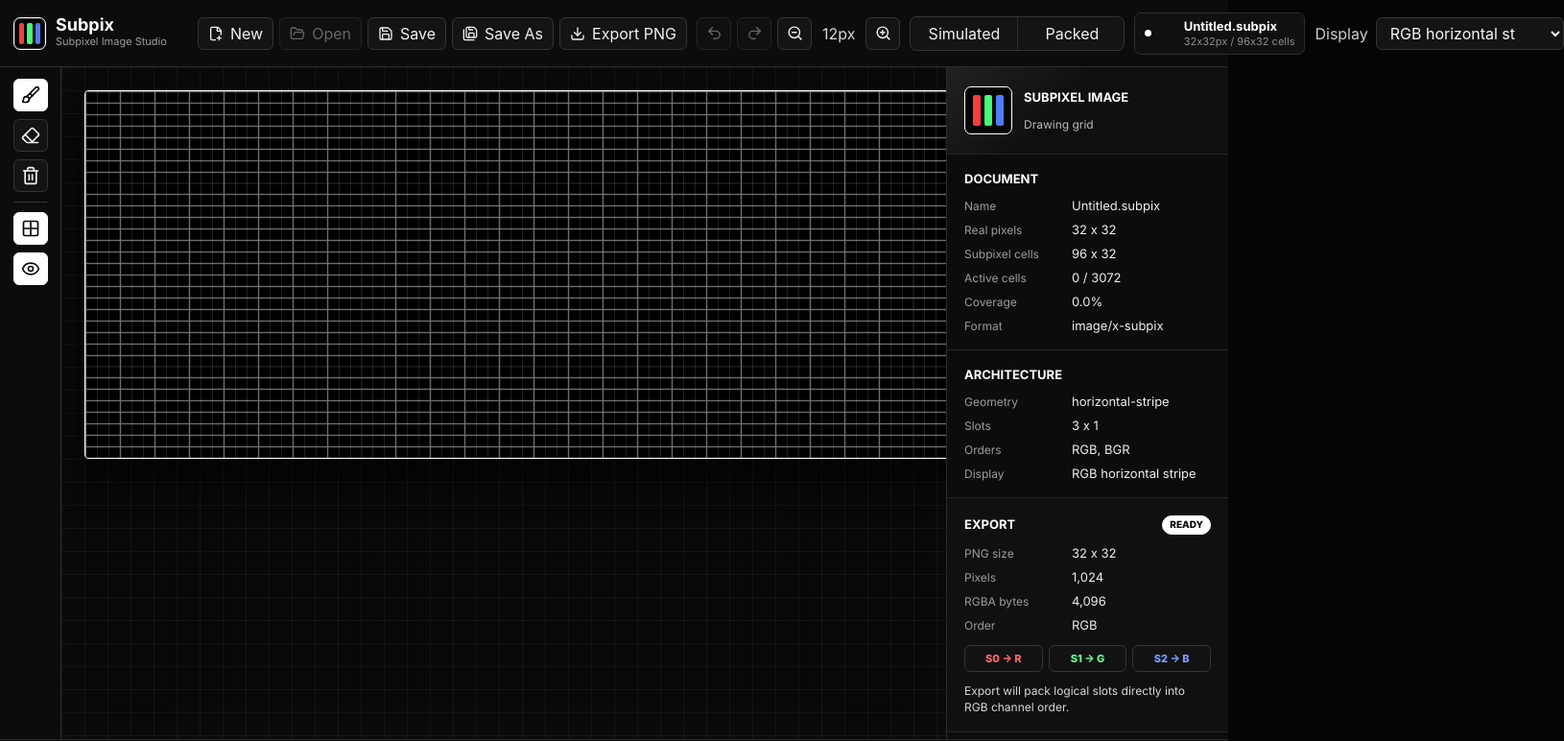
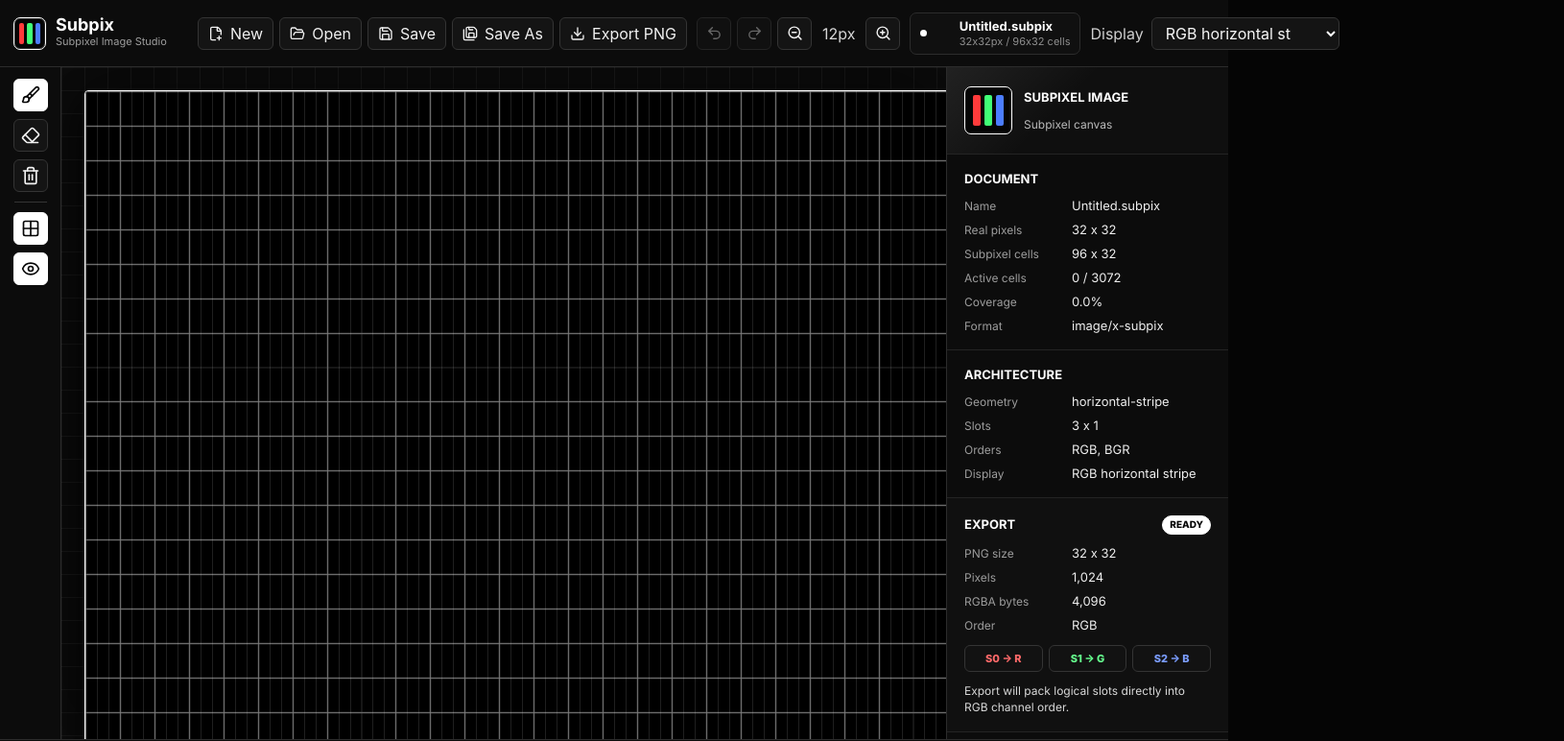
Before and after one commit to Chrissyuh/Subpix, a React (Vite) app: page / in a window 1280 px wide. Shown: the top 772 px of the page at 96% size, 1630 px wide, since content can reach past the window. Built offline with nearby package versions, Linux system fonts and the light colour scheme.

Commit message:
Simplify canvas to simulated editing

```diff
--- a/src/app/App.css
+++ b/src/app/App.css
@@ -117,8 +117,7 @@ button {
 
 .command-button,
 .icon-button,
-.tool-button,
-.segmented-control button {
+.tool-button {
   display: inline-flex;
   align-items: center;
   justify-content: center;
@@ -159,15 +158,13 @@ button {
 
 .command-button:hover,
 .icon-button:hover,
-.tool-button:hover,
-.segmented-control button:hover {
+.tool-button:hover {
   border-color: #ffffff;
   background: #202020;
 }
 
 .command-button:disabled,
-.icon-button:disabled,
-.segmented-control button:disabled {
+.icon-button:disabled {
   color: #666666;
   border-color: #242424;
   background: #101010;
@@ -175,8 +172,7 @@ button {
 }
 
 .icon-button.is-selected,
-.tool-button.is-selected,
-.segmented-control .is-selected {
+.tool-button.is-selected {
   color: #050505;
   border-color: #ffffff;
   background: #ffffff;
@@ -188,28 +184,6 @@ button {
   color: #d8d8d8;
   text-align: center;
   white-space: nowrap;
-}
-
-.segmented-control {
-  display: flex;
-  min-width: 224px;
-  overflow: hidden;
-  border: 1px solid #343434;
-  border-radius: 7px;
-  background: #141414;
-}
-
-.segmented-control button {
-  min-width: 112px;
-  padding: 0 10px;
-  border: 0;
-  border-right: 1px solid #2c2c2c;
-  border-radius: 0;
-  background: transparent;
-}
-
-.segmented-control button:last-child {
-  border-right: 0;
 }
 
 .document-strip {
@@ -332,7 +306,7 @@ button {
   image-rendering: pixelated;
 }
 
-.subpixel-canvas--grid {
+.subpixel-canvas--simulated {
   cursor: crosshair;
 }
 
@@ -348,16 +322,6 @@ button {
   font-size: 12px;
   font-variant-numeric: tabular-nums;
   pointer-events: none;
-}
-
-.canvas-empty-state {
-  display: grid;
-  place-items: center;
-  min-height: 340px;
-  border: 1px dashed #777777;
-  border-radius: 8px;
-  color: #dedede;
-  background: rgba(255, 255, 255, 0.06);
 }
 
 .right-panel {
@@ -772,11 +736,4 @@ dd {
     padding: 0 8px;
   }
 
-  .segmented-control {
-    min-width: 306px;
-  }
-
-  .segmented-control button {
-    min-width: 102px;
-  }
 }
--- a/src/app/App.tsx
+++ b/src/app/App.tsx
@@ -20,7 +20,7 @@ import {
   ZoomOut
 } from "lucide-react";
 import { SubpixelCanvas } from "@/canvas/SubpixelCanvas";
-import { getDesktopApi, isDesktopRuntime } from "@/app/desktopApi";
+import { getDesktopApi } from "@/app/desktopApi";
 import type { DesktopAppCommand } from "@/app/desktopApiTypes";
 import { getSubpixDocumentStats } from "@/format/documentStats";
 import { getExportReadiness } from "@/format/exportReadiness";
@@ -54,16 +54,10 @@ import {
   normalizeDocumentName,
   SUBPIX_INTERNAL_MIME,
   type DisplayProfileId,
-  type Tool,
-  type ViewMode
+  type Tool
 } from "@/format/subpixTypes";
 import { useDocumentStore } from "@/state/documentStore";
 import { baseNameFromPath, ensurePngFileName, ensureSubpixFileName } from "@/utils/fileNames";
-
-const PREVIEW_MODES: Array<{ id: Exclude<ViewMode, "grid">; label: string }> = [
-  { id: "simulated", label: "Simulated" },
-  { id: "packed", label: "Packed" }
-];
 
 const TOOL_LABELS: Record<Tool, string> = {
   brush: "Brush",
@@ -112,7 +106,6 @@ export function App(): ReactElement {
   const initialPreferences = useMemo(() => readAppPreferences(), []);
   const isDirtyRef = useRef(state.isDirty);
   const [tool, setTool] = useState<Tool>(initialPreferences.tool);
-  const [viewMode, setViewMode] = useState<ViewMode>("grid");
   const [displayProfile, setDisplayProfile] = useState<DisplayProfileId>(initialPreferences.displayProfile);
   const [zoom, setZoom] = useState(initialPreferences.zoom);
   const [showGrid, setShowGrid] = useState(initialPreferences.showGrid);
@@ -132,8 +125,7 @@ export function App(): ReactElement {
   const fileLabel = ensureSubpixFileName(suggestedBaseName);
   const documentStats = useMemo(() => getSubpixDocumentStats(document, renderOrder), [document, renderOrder]);
   const exportReadiness = useMemo(() => getExportReadiness(document, displayProfile), [displayProfile, document]);
-  const activeViewLabel =
-    viewMode === "grid" ? "Drawing grid" : viewMode === "simulated" ? "Simulated preview" : "Packed preview";
+  const activeViewLabel = "Subpixel canvas";
   const windowTitle = `${state.isDirty ? "*" : ""}${ensureSubpixFileName(suggestedBaseName)} - Subpix`;
 
   useEffect(() => {
@@ -170,7 +162,6 @@ export function App(): ReactElement {
       try {
         const nextDocument = loadSubpix(result.content);
         actions.loadDocument(nextDocument, result.filePath);
-        setViewMode("grid");
         setStatusMessage(`Opened ${ensureSubpixFileName(baseNameFromPath(result.filePath))}.`);
       } catch (error) {
         setStatusMessage(`Open failed: ${formatError(error)}`);
@@ -192,13 +183,6 @@ export function App(): ReactElement {
   }, [actions]);
 
   useEffect(() => {
-    if (viewMode === "packed" && !packedAvailable) {
-      setViewMode("simulated");
-      setStatusMessage("Packed preview is disabled for the selected display profile.");
-    }
-  }, [packedAvailable, viewMode]);
-
-  useEffect(() => {
     return getDesktopApi().onAppCommand((command) => {
       handleAppCommand(command);
     });
@@ -215,12 +199,6 @@ export function App(): ReactElement {
           event.preventDefault();
           setIsNewDocumentDialogOpen(false);
           return;
-        }
-
-        if (!editableTarget && viewMode !== "grid") {
-          event.preventDefault();
-          setViewMode("grid");
-          setStatusMessage("Returned to drawing grid.");
         }
       }
 
@@ -271,16 +249,6 @@ export function App(): ReactElement {
       } else if (key === "-") {
         event.preventDefault();
         adjustZoom(zoom - ZOOM_STEP);
-      } else if (key === "1") {
-        event.preventDefault();
-        setViewMode("grid");
-        setStatusMessage("Drawing grid selected.");
-      } else if (key === "2") {
-        event.preventDefault();
-        setPreviewMode("simulated");
-      } else if (key === "3") {
-        event.preventDefault();
-        setPreviewMode("packed");
       }
     }
 
@@ -298,19 +266,7 @@ export function App(): ReactElement {
 
   function selectTool(nextTool: Tool): void {
     setTool(nextTool);
-    setViewMode("grid");
     setStatusMessage(`${TOOL_LABELS[nextTool]} selected.`);
-  }
-
-  function setPreviewMode(nextMode: Exclude<ViewMode, "grid">): void {
-    if (nextMode === "packed" && !packedAvailable) {
-      setStatusMessage("Packed preview is disabled for the selected display profile.");
-      return;
-    }
-
-    const resolvedMode = viewMode === nextMode ? "grid" : nextMode;
-    setViewMode(resolvedMode);
-    setStatusMessage(resolvedMode === "grid" ? "Returned to drawing grid." : `${nextMode === "packed" ? "Packed" : "Simulated"} preview.`);
   }
 
   function toggleGrid(): void {
@@ -363,16 +319,6 @@ export function App(): ReactElement {
       case "select-eraser":
         selectTool("eraser");
         break;
-      case "show-grid-view":
-        setViewMode("grid");
-        setStatusMessage("Drawing grid selected.");
-        break;
-      case "show-simulated-view":
-        setPreviewMode("simulated");
-        break;
-      case "show-packed-view":
-        setPreviewMode("packed");
-        break;
       case "zoom-in":
         adjustZoom(zoom + ZOOM_STEP);
         break;
@@ -408,7 +354,6 @@ export function App(): ReactElement {
     const pattern = getSubpixPattern(patternId);
     actions.insertPattern(pattern.id);
     setSelectedPattern(pattern.id);
-    setViewMode("grid");
     setStatusMessage(`Inserted ${pattern.label}.`);
   }
 
@@ -447,7 +392,6 @@ export function App(): ReactElement {
 
     const name = normalizeDocumentName(newDocumentDraft.name);
     actions.newDocument({ name, widthPixels, heightPixels });
-    setViewMode("grid");
     setIsNewDocumentDialogOpen(false);
     setNewDocumentError(null);
     setStatusMessage(`Created ${ensureSubpixFileName(name)} (${widthPixels}x${heightPixels}px).`);
@@ -466,7 +410,6 @@ export function App(): ReactElement {
 
       const nextDocument = loadSubpix(result.content);
       actions.loadDocument(nextDocument, result.filePath);
-      setViewMode("grid");
       setStatusMessage(`Opened ${ensureSubpixFileName(baseNameFromPath(result.filePath))}.`);
     } catch (error) {
       setStatusMessage(`Open failed: ${formatError(error)}`);
@@ -543,7 +486,7 @@ export function App(): ReactElement {
             <FilePlus2 size={16} />
             New
           </button>
-          <button className="command-button" onClick={() => void handleOpen()} disabled={!isDesktopRuntime()}>
+          <button className="command-button" onClick={() => void handleOpen()}>
             <FolderOpen size={16} />
             Open
           </button>
@@ -559,7 +502,7 @@ export function App(): ReactElement {
             className="command-button"
             onClick={() => void handleExportPng()}
             disabled={!packedAvailable}
-            title={packedAvailable ? "Export packed RGB PNG" : "PNG export requires a compatible display profile"}
+            title={packedAvailable ? "Export RGB PNG" : "PNG export requires a compatible display profile"}
           >
             <Download size={16} />
             Export PNG
@@ -580,20 +523,6 @@ export function App(): ReactElement {
           <button className="icon-button" title="Zoom in (+)" onClick={() => adjustZoom(zoom + ZOOM_STEP)} disabled={zoom >= MAX_ZOOM}>
             <ZoomIn size={17} />
           </button>
-        </div>
-
-        <div className="segmented-control" aria-label="Preview mode">
-          {PREVIEW_MODES.map((mode) => (
-            <button
-              key={mode.id}
-              className={viewMode === mode.id ? "is-selected" : ""}
-              aria-pressed={viewMode === mode.id}
-              onClick={() => setPreviewMode(mode.id)}
-              disabled={mode.id === "packed" && !packedAvailable}
-            >
-              {mode.label}
-            </button>
-          ))}
         </div>
 
         <div className="document-strip" title={fileLabel}>
@@ -659,8 +588,6 @@ export function App(): ReactElement {
       <main className="workspace">
         <SubpixelCanvas
           document={document}
-          viewMode={viewMode}
-          displayProfile={displayProfile}
           order={renderOrder}
           tool={tool}
           zoom={zoom}
--- a/src/app/desktopApi.ts
+++ b/src/app/desktopApi.ts
@@ -26,10 +26,76 @@ function downloadText(content: string, fileName: string, mimeType: string): void
   URL.revokeObjectURL(href);
 }
 
+function cleanupInput(input: HTMLInputElement): void {
+  input.remove();
+}
+
+async function readPickedSubpixFile(file: File): Promise<DesktopOpenResult> {
+  return {
+    content: await file.text(),
+    filePath: file.name
+  };
+}
+
+function pickSubpixFile(): Promise<DesktopOpenResult | null> {
+  return new Promise((resolve, reject) => {
+    const input = document.createElement("input");
+    let settled = false;
+
+    function cleanup(): void {
+      window.removeEventListener("focus", handleFocus);
+      cleanupInput(input);
+    }
+
+    function settle(result: DesktopOpenResult | null): void {
+      if (settled) {
+        return;
+      }
+
+      settled = true;
+      cleanup();
+      resolve(result);
+    }
+
+    function fail(error: unknown): void {
+      if (settled) {
+        return;
+      }
+
+      settled = true;
+      cleanup();
+      reject(error);
+    }
+
+    function handleFocus(): void {
+      window.setTimeout(() => {
+        if (!settled && (!input.files || input.files.length === 0)) {
+          settle(null);
+        }
+      }, 250);
+    }
+
+    input.type = "file";
+    input.accept = ".subpix,image/x-subpix,application/json";
+    input.style.display = "none";
+    input.addEventListener("change", () => {
+      const file = input.files?.[0];
+      if (!file) {
+        settle(null);
+        return;
+      }
+
+      readPickedSubpixFile(file).then(settle).catch(fail);
+    });
+
+    document.body.append(input);
+    window.addEventListener("focus", handleFocus);
+    input.click();
+  });
+}
+
 const browserFallback: DesktopApi = {
-  openSubpix: async (): Promise<DesktopOpenResult | null> => {
-    throw new Error("Opening files is available in the Subpix desktop app.");
-  },
+  openSubpix: pickSubpixFile,
   getLaunchSubpixFile: async (): Promise<DesktopOpenResult | null> => null,
   onOpenSubpixFile: () => () => undefined,
   onAppCommand: () => () => undefined,
@@ -46,7 +112,3 @@ const browserFallback: DesktopApi = {
 export function getDesktopApi(): DesktopApi {
   return window.subpixDesktop ?? browserFallback;
 }
-
-export function isDesktopRuntime(): boolean {
-  return Boolean(window.subpixDesktop);
-}
--- a/src/app/desktopApiTypes.ts
+++ b/src/app/desktopApiTypes.ts
@@ -32,9 +32,6 @@ export type DesktopAppCommand =
   | "insert-slot-sweep"
   | "select-brush"
   | "select-eraser"
-  | "show-grid-view"
-  | "show-simulated-view"
-  | "show-packed-view"
   | "zoom-in"
   | "zoom-out"
   | "toggle-grid"
--- a/src/canvas/SubpixelCanvas.tsx
+++ b/src/canvas/SubpixelCanvas.tsx
@@ -1,16 +1,11 @@
 import { useEffect, useMemo, useRef, useState, type ReactElement } from "react";
-import { renderPackedPreview } from "@/canvas/renderPackedPreview";
 import { renderSimulatedView } from "@/canvas/renderSimulatedView";
-import { renderSubpixelGrid } from "@/canvas/renderSubpixelGrid";
 import {
-  canUsePackedPreview,
   getHeightSubpixels,
   getWidthSubpixels,
-  type DisplayProfileId,
   type SubpixDocument,
   type SubpixOrder,
-  type Tool,
-  type ViewMode
+  type Tool
 } from "@/format/subpixTypes";
 
 interface CanvasMetrics {
@@ -22,8 +17,6 @@ interface CanvasMetrics {
 
 export interface SubpixelCanvasProps {
   document: SubpixDocument;
-  viewMode: ViewMode;
-  displayProfile: DisplayProfileId;
   order: SubpixOrder;
   tool: Tool;
   zoom: number;
@@ -34,41 +27,19 @@ export interface SubpixelCanvasProps {
   onEndStroke: () => void;
 }
 
-function getCanvasMetrics(document: SubpixDocument, viewMode: ViewMode, zoom: number): CanvasMetrics {
+function getCanvasMetrics(document: SubpixDocument, zoom: number): CanvasMetrics {
   const widthSubpixels = getWidthSubpixels(document);
-  const heightSubpixels = getHeightSubpixels(document);
-
-  if (viewMode === "packed") {
-    const pixelSize = zoom * 3;
-    return {
-      width: document.document.widthPixels * pixelSize,
-      height: document.document.heightPixels * pixelSize,
-      subpixelCellWidth: zoom,
-      subpixelCellHeight: zoom
-    };
-  }
-
-  if (viewMode === "simulated") {
-    return {
-      width: widthSubpixels * zoom,
-      height: document.document.heightPixels * zoom * 3,
-      subpixelCellWidth: zoom,
-      subpixelCellHeight: zoom * 3
-    };
-  }
 
   return {
     width: widthSubpixels * zoom,
-    height: heightSubpixels * zoom,
+    height: getHeightSubpixels(document) * zoom * 3,
     subpixelCellWidth: zoom,
-    subpixelCellHeight: zoom
+    subpixelCellHeight: zoom * 3
   };
 }
 
 export function SubpixelCanvas({
   document,
-  viewMode,
-  displayProfile,
   order,
   tool,
   zoom,
@@ -82,8 +53,7 @@ export function SubpixelCanvas({
   const drawingRef = useRef(false);
   const lastPaintedRef = useRef<string | null>(null);
   const [pointerCell, setPointerCell] = useState<{ x: number; y: number } | null>(null);
-  const metrics = useMemo(() => getCanvasMetrics(document, viewMode, zoom), [document, viewMode, zoom]);
-  const packedAvailable = canUsePackedPreview(document, displayProfile);
+  const metrics = useMemo(() => getCanvasMetrics(document, zoom), [document, zoom]);
 
   useEffect(() => {
     const canvas = canvasRef.current;
@@ -105,39 +75,16 @@ export function SubpixelCanvas({
     ctx.setTransform(dpr, 0, 0, dpr, 0, 0);
     ctx.imageSmoothingEnabled = false;
 
-    if (viewMode === "packed" && packedAvailable) {
-      renderPackedPreview(ctx, document, {
-        pixelSize: zoom * 3,
-        order,
-        showGrid
-      });
-      return;
-    }
-
-    if (viewMode === "simulated") {
-      renderSimulatedView(ctx, document, {
-        subpixelWidth: zoom,
-        pixelHeight: zoom * 3,
-        order,
-        showGrid,
-        showPixelBoundaries
-      });
-      return;
-    }
-
-    renderSubpixelGrid(ctx, document, {
-      cellSize: zoom,
+    renderSimulatedView(ctx, document, {
+      subpixelWidth: zoom,
+      pixelHeight: zoom * 3,
       order,
       showGrid,
       showPixelBoundaries
     });
-  }, [displayProfile, document, metrics, order, packedAvailable, showGrid, showPixelBoundaries, viewMode, zoom]);
+  }, [document, metrics, order, showGrid, showPixelBoundaries, zoom]);
 
   function getCellFromPointer(event: React.PointerEvent<HTMLCanvasElement>): { x: number; y: number } | null {
-    if (viewMode !== "grid") {
-      return null;
-    }
-
     const rect = event.currentTarget.getBoundingClientRect();
     const x = Math.floor((event.clientX - rect.left) / metrics.subpixelCellWidth);
     const y = Math.floor((event.clientY - rect.top) / metrics.subpixelCellHeight);
@@ -162,7 +109,7 @@ export function SubpixelCanvas({
   }
 
   function handlePointerDown(event: React.PointerEvent<HTMLCanvasElement>): void {
-    if (event.button !== 0 || viewMode !== "grid") {
+    if (event.button !== 0) {
       return;
     }
 
@@ -199,27 +146,19 @@ export function SubpixelCanvas({
     }
   }
 
-  if (viewMode === "packed" && !packedAvailable) {
-    return (
-      <div className="canvas-empty-state" role="status">
-        Packed preview is disabled for the selected display profile.
-      </div>
-    );
-  }
-
   return (
     <div className="canvas-stage">
       <canvas
         ref={canvasRef}
         aria-label="Subpixel artwork canvas"
-        className={`subpixel-canvas subpixel-canvas--${viewMode}`}
+        className="subpixel-canvas subpixel-canvas--simulated"
         onPointerDown={handlePointerDown}
         onPointerMove={handlePointerMove}
         onPointerUp={handlePointerUp}
         onPointerCancel={handlePointerUp}
         onPointerLeave={() => setPointerCell(null)}
       />
-      {viewMode === "grid" && pointerCell ? (
+      {pointerCell ? (
         <div className="cell-readout">
           {pointerCell.x}, {pointerCell.y}
         </div>
--- a/src/format/exportReadiness.ts
+++ b/src/format/exportReadiness.ts
@@ -56,7 +56,7 @@ function getStatusLabel(status: ExportReadinessStatus): string {
 
 function getMessage(status: ExportReadinessStatus): string {
   if (status === "blocked") {
-    return "Packed PNG export is disabled for the selected display profile.";
+    return "PNG export is disabled for the selected display profile.";
   }
 
   if (status === "remapped") {
--- a/src/format/patterns.ts
+++ b/src/format/patterns.ts
@@ -12,7 +12,7 @@ export const SUBPIX_PATTERNS: SubpixPatternDefinition[] = [
   {
     id: "calibration-bars",
     label: "Calibration bars",
-    summary: "RGB slot bars with a packed-pixel checker band."
+    summary: "RGB slot bars with an exported-pixel checker band."
   },
   {
     id: "slot-sweep",
--- a/src/format/subpixTypes.ts
+++ b/src/format/subpixTypes.ts
@@ -10,7 +10,6 @@ export const MIN_DOCUMENT_PIXELS = 1;
 export const MAX_DOCUMENT_PIXELS = 512;
 
 export type SubpixOrder = "RGB" | "BGR";
-export type ViewMode = "grid" | "simulated" | "packed";
 export type Tool = "brush" | "eraser";
 export type DisplayProfileId = "rgb-horizontal" | "bgr-horizontal" | "incompatible";
 
@@ -158,11 +157,11 @@ export function getCompatibilityMessage(document: SubpixDocument, profileId: Dis
   const architectureName = `horizontal ${document.architecture.slotsPerPixel[0]}x${document.architecture.slotsPerPixel[1]} stripe`;
 
   if (order === "RGB") {
-    return `This file uses ${architectureName} subpixels. Your selected display profile is RGB horizontal stripe, so packed preview/export is supported.`;
+    return `This file uses ${architectureName} subpixels. Your selected display profile is RGB horizontal stripe, so PNG export is supported.`;
   }
 
   if (order === "BGR") {
-    return `This file uses ${architectureName} subpixels. Your selected display profile is BGR horizontal stripe, so the artwork will be remapped during preview/export.`;
+    return `This file uses ${architectureName} subpixels. Your selected display profile is BGR horizontal stripe, so PNG export remaps the artwork.`;
   }
 
   return `This file requires ${architectureName} subpixels. Your selected display profile is incompatible. Use simulated preview instead.`;
```
Also changed, not shown: electron/main.ts (+3 -7 lines), src/canvas/renderPackedPreview.ts (deleted, +0 -50 lines), src/canvas/renderSubpixelGrid.ts (deleted, +0 -22 lines), 1 other file (tests, documents, lock files or other folders).
